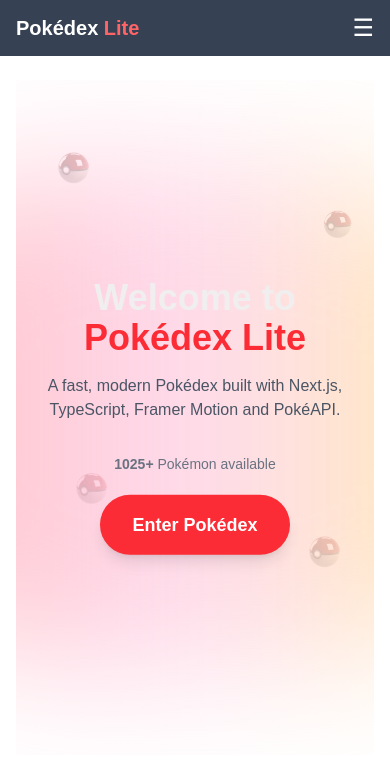
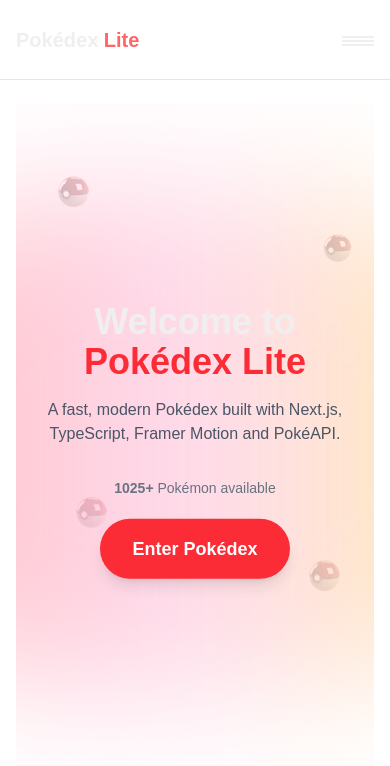
Before and after one commit to nishant0208/Pokedex-Lite, a Next.js app: page / in a window 390 px wide. Shown: the top 766 px of the page. Built offline with nearby package versions, Linux system fonts and the light colour scheme; no server answers.

Commit message:
fix : mobile navbar layout and fullscreen menu

```diff
--- a/src/components/layout/AppHeader.tsx
+++ b/src/components/layout/AppHeader.tsx
@@ -1,34 +1,60 @@
 "use client";
 
 import Link from "next/link";
+import { usePathname } from "next/navigation";
 import { useState } from "react";
-import { SignedIn, SignedOut, SignInButton, UserButton } from "@clerk/nextjs";
+import { motion } from "framer-motion";
+import {
+  SignedIn,
+  SignedOut,
+  SignInButton,
+  UserButton,
+} from "@clerk/nextjs";
 
 export default function AppHeader() {
   const [open, setOpen] = useState(false);
+  const pathname = usePathname();
+
+  const linkClass = (path: string) =>
+    `transition ${
+      pathname === path
+        ? "text-red-400 font-semibold"
+        : "hover:text-red-300"
+    }`;
 
   return (
-    <header className="sticky top-0 z-50 bg-gray-700 text-white">
-      <div className="mx-auto flex max-w-7xl items-center justify-between px-4 py-3">
+    <motion.header
+      initial={{ height: 80 }}
+      animate={{ height: open ? 230 : 80 }}
+      transition={{ duration: 0.25, ease: "easeOut" }}
+      className="sticky top-0 z-50 overflow-hidden
+                 border-b border-black/10
+                 bg-white/70 backdrop-blur-xl
+                 dark:bg-gray-900/70 dark:text-gray-100"
+    >
+      {/* ✅ TOP BAR */}
+      <div className="mx-auto flex h-[80px] max-w-7xl items-center justify-between px-4">
 
-        {/* ✅ Logo */}
-
-        <Link href="/" className="text-xl font-bold">
+        {/* ✅ LOGO */}
+        <Link
+          href="/"
+          className="whitespace-nowrap text-xl font-bold leading-none"
+        >
           Pokédex <span className="text-red-400">Lite</span>
         </Link>
 
-        {/* ✅ Desktop Nav */}
-        <nav className="hidden items-center gap-6 md:flex">
-          <Link href="/pokedex" className="hover:text-red-300">
+        {/* ✅ DESKTOP NAV (UNCHANGED BEHAVIOR) */}
+        <nav className="hidden items-center gap-6 whitespace-nowrap md:flex">
+          <Link href="/pokedex" className={linkClass("/pokedex")}>
             Pokédex
           </Link>
-          <Link href="/favorites" className="hover:text-red-300">
+          <Link href="/favorites" className={linkClass("/favorites")}>
             Favorites
           </Link>
 
           <SignedOut>
             <SignInButton>
-              <button className="rounded-full bg-red-500 px-4 py-2 text-sm hover:bg-red-600">
+              <button className="rounded-full bg-red-500 px-4 py-2 text-sm text-white hover:bg-red-600">
                 Sign In
               </button>
             </SignInButton>
@@ -39,23 +65,54 @@
           </SignedIn>
         </nav>
 
-        {/* ✅ Mobile Menu Button */}
+        {/* ✅ MOBILE RIGHT SIDE (PROFILE + HAMBURGER) */}
+        <div className="flex items-center gap-3 md:hidden">
+          <SignedIn>
+            <UserButton afterSignOutUrl="/" />
+          </SignedIn>
+
+          {/* 🔵 Animated Hamburger */}
           <button
             onClick={() => setOpen(!open)}
-          className="text-2xl md:hidden"
             aria-label="Toggle menu"
+            className="relative h-8 w-8"
           >
-          ☰
+            <motion.span
+              animate={{
+                rotate: open ? 55 : 0,
+                y: open ? 6 : -4,
+              }}
+              transition={{ duration: 0.2 }}
+              className="absolute left-0 top-1/2 h-[2px] w-full bg-current"
+            />
+            <motion.span
+              animate={{ opacity: open ? 0 : 1 }}
+              className="absolute left-0 top-1/2 h-[2px] w-full bg-current"
+            />
+            <motion.span
+              animate={{
+                rotate: open ? -55 : 0,
+                y: open ? -2 : 4,
+              }}
+               transition={{ duration: 0.2 }}
+              className="absolute left-0 top-1/2 h-[2px] w-full bg-current"
+            />
           </button>
         </div>
+      </div>
 
-      {/* ✅ Mobile Dropdown */}
-      {open && (
-        <div className="space-y-2 bg-gray-800 px-4 pb-4 md:hidden">
+      {/* ✅ MOBILE MENU */}
+      <div className="px-4 md:hidden">
+        <motion.div
+          initial={{ opacity: 0, y: -10 }}
+          animate={{ opacity: open ? 1 : 0, y: open ? 0 : -10 }}
+          transition={{ duration: 0.2 }}
+          className="space-y-2 bg-gray-900 py-4 text-white"
+        >
           <Link
             href="/pokedex"
             onClick={() => setOpen(false)}
-            className="block py-2"
+            className={`block py-2 ${pathname === "/pokedex" && "text-red-400"}`}
           >
             Pokédex
           </Link>
@@ -63,7 +120,7 @@
           <Link
             href="/favorites"
             onClick={() => setOpen(false)}
-            className="block py-2"
+            className={`block py-2 ${pathname === "/favorites" && "text-red-400"}`}
           >
             Favorites
           </Link>
@@ -75,12 +132,8 @@
               </button>
             </SignInButton>
           </SignedOut>
-
-          <SignedIn>
-            <UserButton afterSignOutUrl="/" />
-          </SignedIn>
+        </motion.div>
       </div>
-      )}
-    </header>
+    </motion.header>
   );
 }
```
Lines whose indentation alone changed are shown as unchanged.
